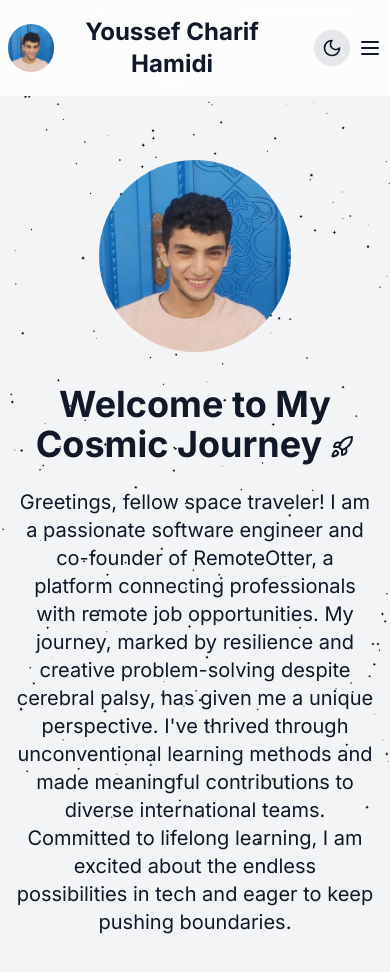
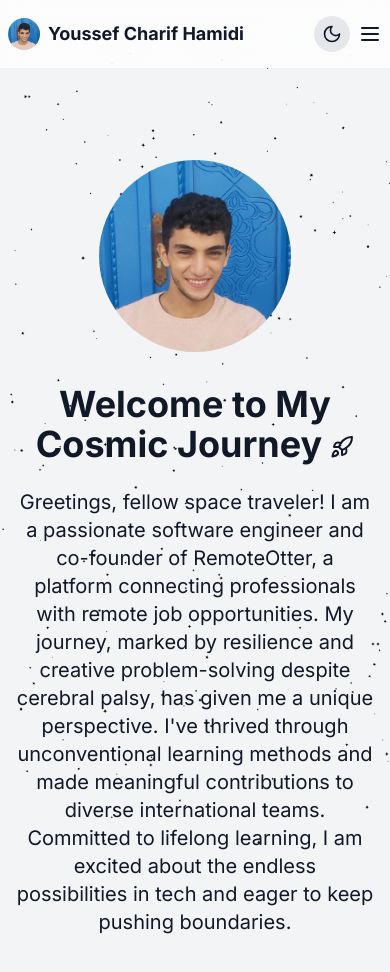
Before and after one commit to Chareeef/portfolio_website, a Next.js app: page / in a window 390 px wide. Shown: the top 972 px of the page. Built offline with nearby package versions, Linux system fonts and the light colour scheme.

Commit message:
Fix header responsiveness

```diff
--- a/app/components/Header.tsx
+++ b/app/components/Header.tsx
@@ -25,9 +25,9 @@ const Header = () => {
             width={450}
             height={450}
             alt="Youssef Charif Hamidi"
-            className="h-12 w-12 rounded-full object-cover md:h-16 md:w-16"
+            className="h-8 w-8 rounded-full object-cover md:h-16 md:w-16"
           />
-          <h1 className="text-center text-2xl font-bold text-gray-900 dark:text-white md:text-3xl">
+          <h1 className="text-center text-lg font-bold text-gray-900 dark:text-white md:text-3xl">
             Youssef Charif Hamidi
           </h1>
         </Link>
```
